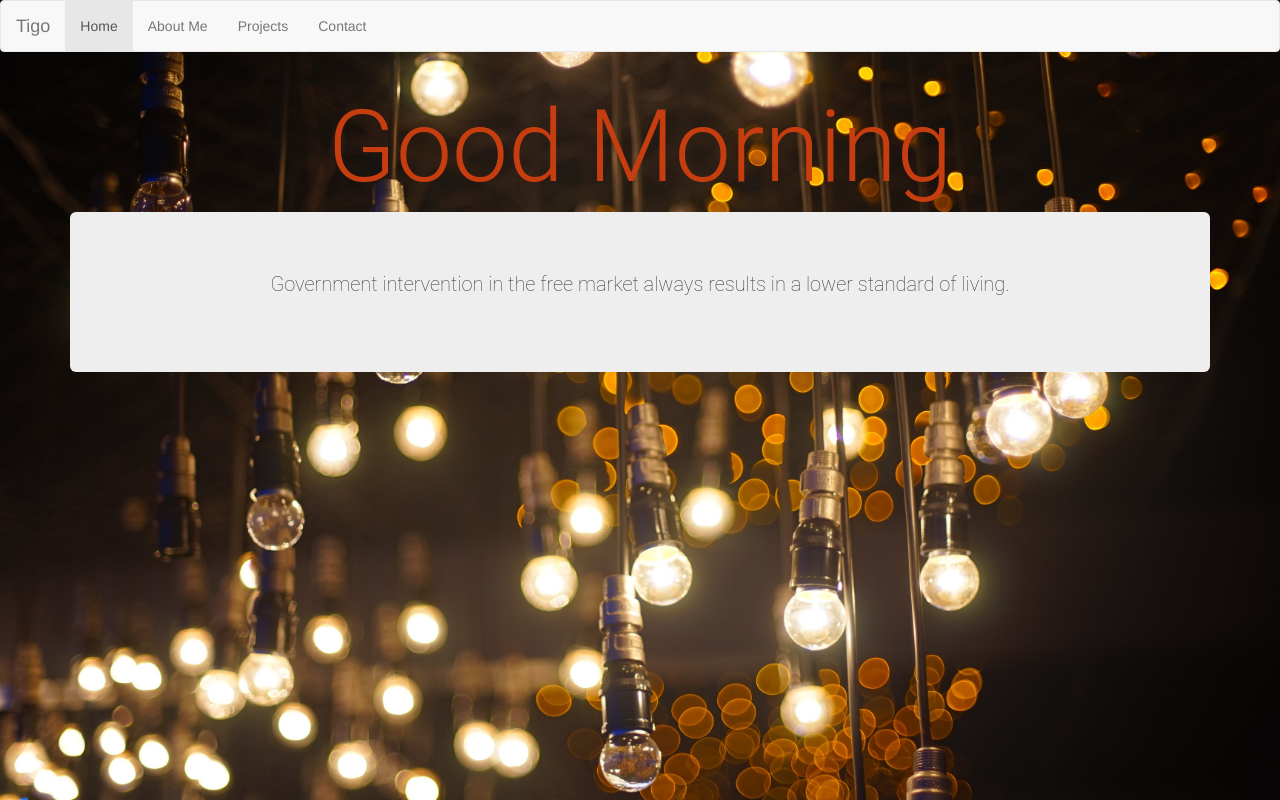
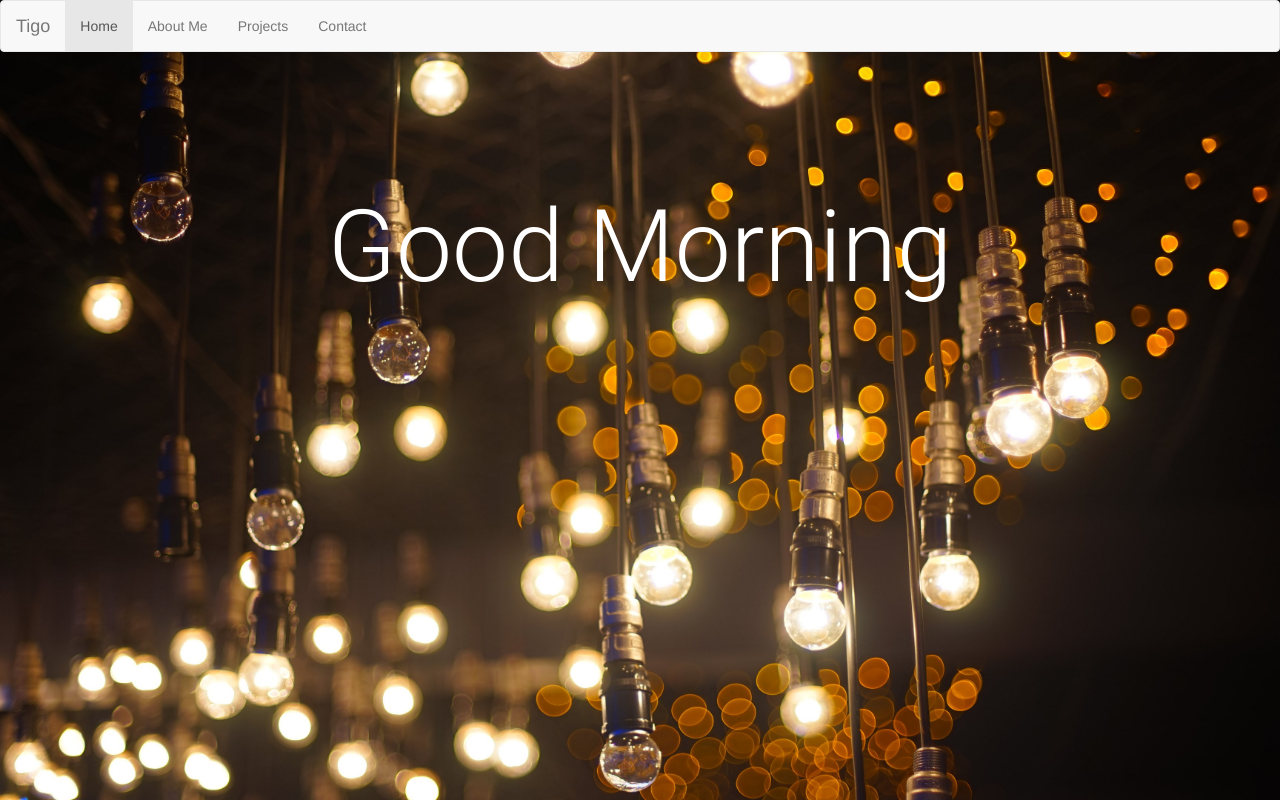
Before and after one commit to Tigo2000/tigo2000.github.io, a plain HTML site: page index.html in a window 1280 px wide. Drawn offline with nearby package versions, Linux system fonts and the light colour scheme.

Commit message:
Remove unnecessary code

```diff
--- a/index.html
+++ b/index.html
@@ -14,22 +14,23 @@
 		body {
             background: url(./images/lamps.jpg) no-repeat center center fixed;
             background-size: cover;
-
+			margin: 0 auto;
+			position: relative;
         }
         h2 {
             font-family: 'Roboto', sans-serif;
             font-size: 100px;
-            color: #C63D0F;
+            color: #FFFFFF;
             font-weight: 300;
-        }
-		p.quote {
-            font-family: 'Roboto', sans-serif;
-            font-size: 20px;
-            color: #3B3738;
-            font-weight: 20;
 			text-align: center;
 			padding: 10px;
 			vertical-align: middle;
+		}
+		div.center {
+			margin: 0 auto;
+			text-align: center;
+			padding: 10px;
+			margin-top: 100px;
 		}
 	</style>
 	<body>
@@ -46,8 +47,7 @@
 				</ul>
 			</div>
 		</nav>
-		<div class="container">
-			<div class="top">
+		<div class="center">
 			<h2 align="center" id="message"></h2>
 			<script type="text/javascript">
 				var d = new Date();
@@ -64,11 +64,5 @@
 				document.getElementById("message").innerHTML = message;
 			</script>
 		</div>
-		</div>
-		<div class="container">
-			<div class="jumbotron">
-				<p class="quote">Government intervention in the free market always results in a lower standard of living.</p>
-			</div>
-		</div>
 	</body>
 </html>
```
Also changed, not shown: aboutme.html (+1 -0 lines). Lines whose indentation alone changed are shown as unchanged.
